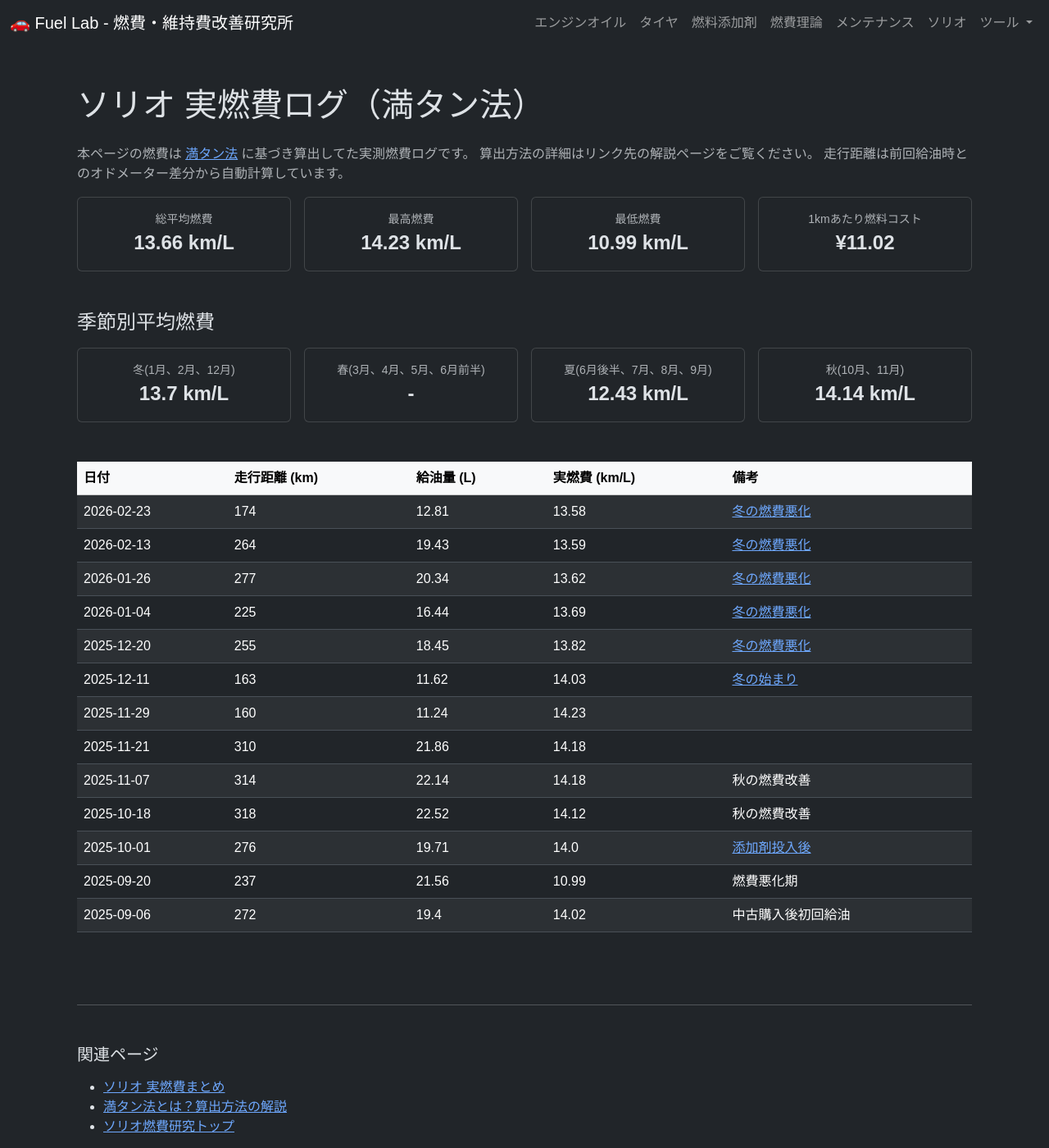
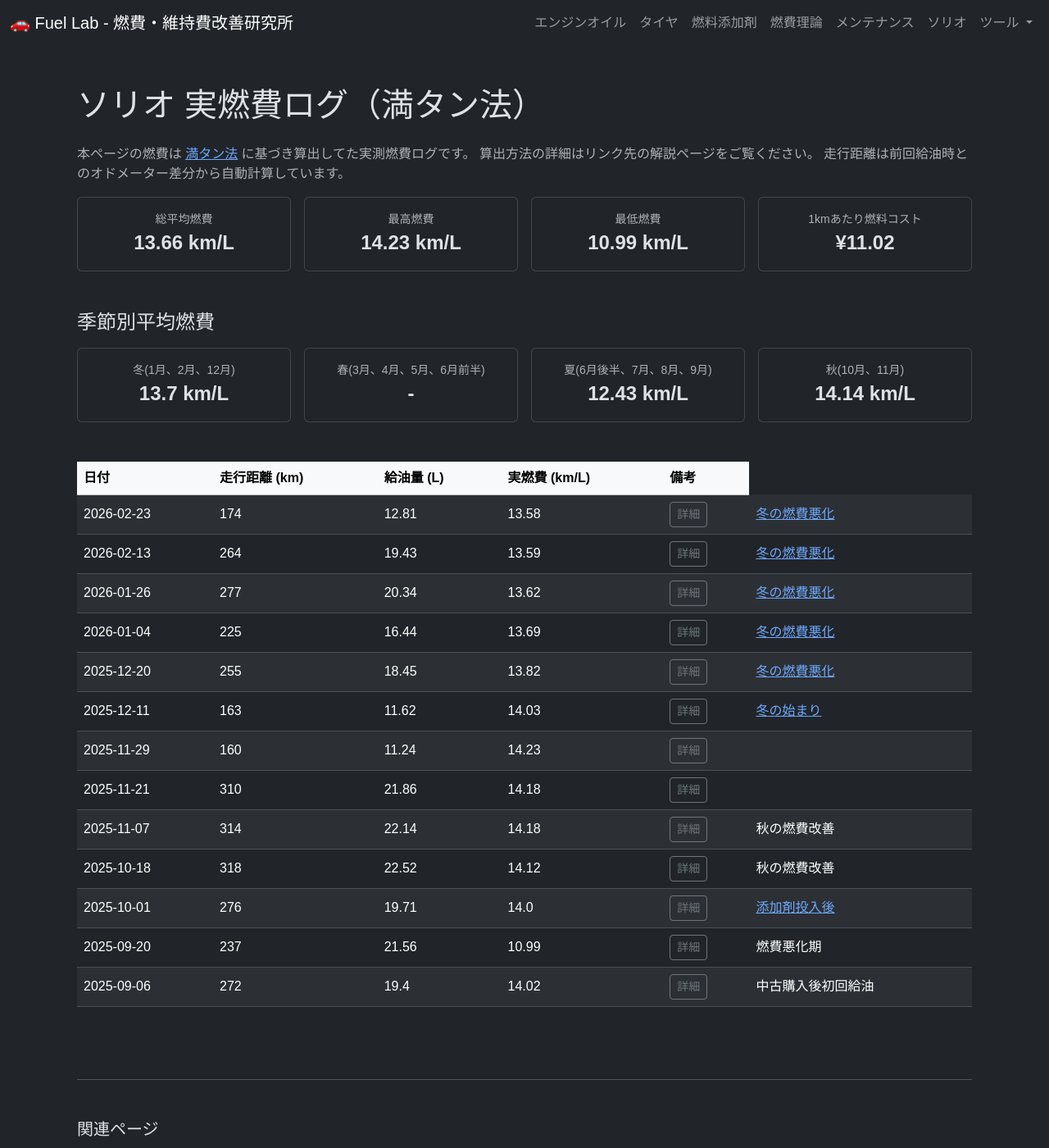
Before and after one commit to funyapar-org/fuel-lab, a Jekyll site: the page built from _solio/solio-fuel-economy-log.md, in a window 1280 px wide and 1400 px high. Shown: the whole window at 82% size. Built offline with Jekyll 4.4.1, drawn with Linux system fonts in a browser that asks for light colours; some of the changed lines change nothing that is shown.

Commit message:
solio-fuel-stats.html を更新

```diff
--- a/_includes/solio-fuel-stats.html
+++ b/_includes/solio-fuel-stats.html
@@ -27,6 +27,14 @@
 <!-- 燃費チャート -->
 {% assign chart_labels = "" %}
 {% assign chart_data = "" %}
+
+<!-- 走行条件 -->
+{% assign prev_oil = nil %}
+{% assign prev_tire = nil %}
+{% assign prev_wheel = nil %}
+{% assign prev_pressure = nil %}
+{% assign prev_tread = nil %}
+{% assign prev_rotation = nil %}
 
 {% for log in sorted_logs %}
   {% assign distance = log.odometer | minus: prev_odometer %}
@@ -86,6 +94,19 @@
       {% assign autumn_fuel = autumn_fuel | plus: log.fuel %}
   {% endcase %}
 
+  {% comment %} 走行条件変化チェック {% endcomment %}
+  {% assign condition_changed = false %}
+  {% if prev_oil and (
+    log.oil != prev_oil or
+    log.tire != prev_tire or
+    log.wheel != prev_wheel or
+    log.pressure_kpa != prev_pressure or
+    log.tread_depth_mm != prev_tread or
+    log.rotation_count != prev_rotation
+  ) %}
+    {% assign condition_changed = true %}
+  {% endif %}
+
   {% comment %} 燃費ログ一覧テーブル作成 {% endcomment %}
   {% capture row %}
     <tr>
@@ -97,6 +118,42 @@
       <td data-value="{{ round_economy | default: 0 }}">
         {% if round_economy %}{{ round_economy }}{% else %}-{% endif %}
       </td>
+
+      <td>
+
+        {% if condition_changed %}
+          <span class="badge bg-warning text-dark me-2">
+            条件変更
+          </span>
+        {% endif %}
+
+        <button class="btn btn-sm btn-outline-secondary"
+                data-bs-toggle="collapse"
+                data-bs-target="#cond{{ forloop.index }}">
+          詳細
+        </button>
+
+        <div class="collapse mt-2" id="cond{{ forloop.index }}">
+          <div class="small text-muted text-start">
+
+            オイル: {{ log.oil }}<br>
+            タイヤ: {{ log.tire }}<br>
+            ホイール: {{ log.wheel }}<br>
+            空気圧: {{ log.pressure_kpa }} kPa<br>
+
+            {% if log.tread_depth_mm %}
+              残溝: {{ log.tread_depth_mm }} mm<br>
+            {% endif %}
+
+            {% if log.rotation_count %}
+              ローテーション: {{ log.rotation_count }} 回目
+            {% endif %}
+
+          </div>
+        </div>
+
+      </td>
+
       <td>
         {% if log.link %}
           <a href="{{ log.link }}">{{ log.note }}</a>
```
